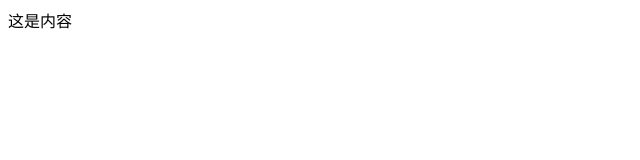
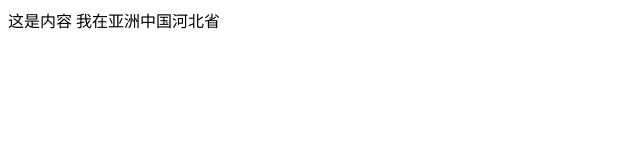
Before and after one commit to zsy123/blog2017412, a plain HTML site: page index.html in a window 1280 px wide. Shown: the whole page, without its empty margins (0-640 px from the left). Drawn offline with Linux system fonts and the light colour scheme.

Commit message:
Update index.html

```diff
--- a/index.html
+++ b/index.html
@@ -1,4 +1,5 @@
 <!DOCTYPE html>
 <html>
 <title>我的第一个页面</title>这是内容
+  我在亚洲中国河北省
 </html>
```
